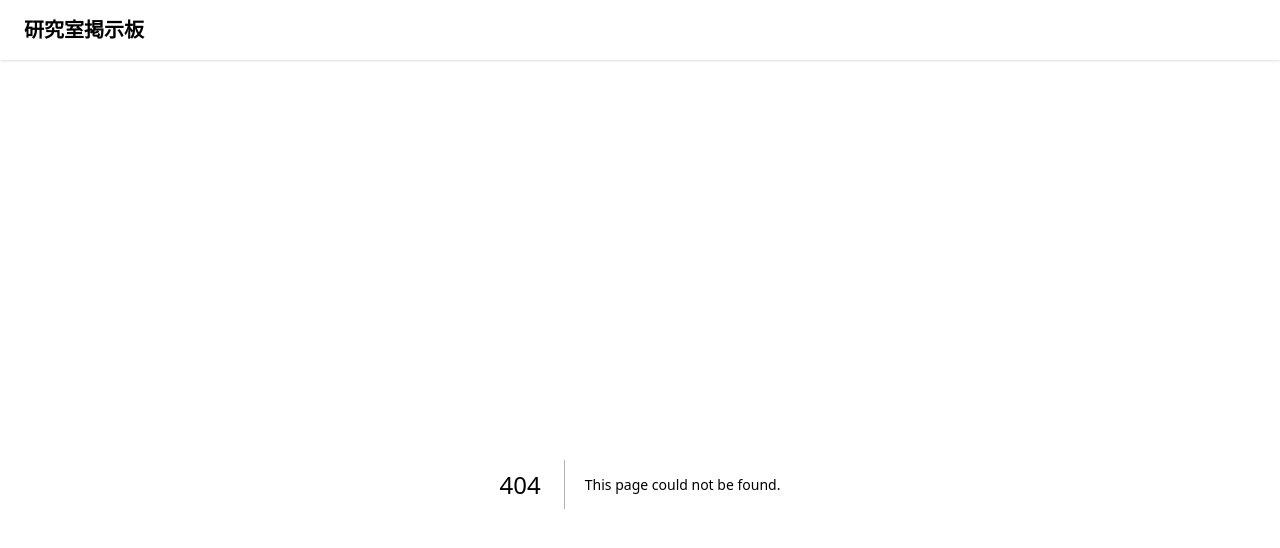
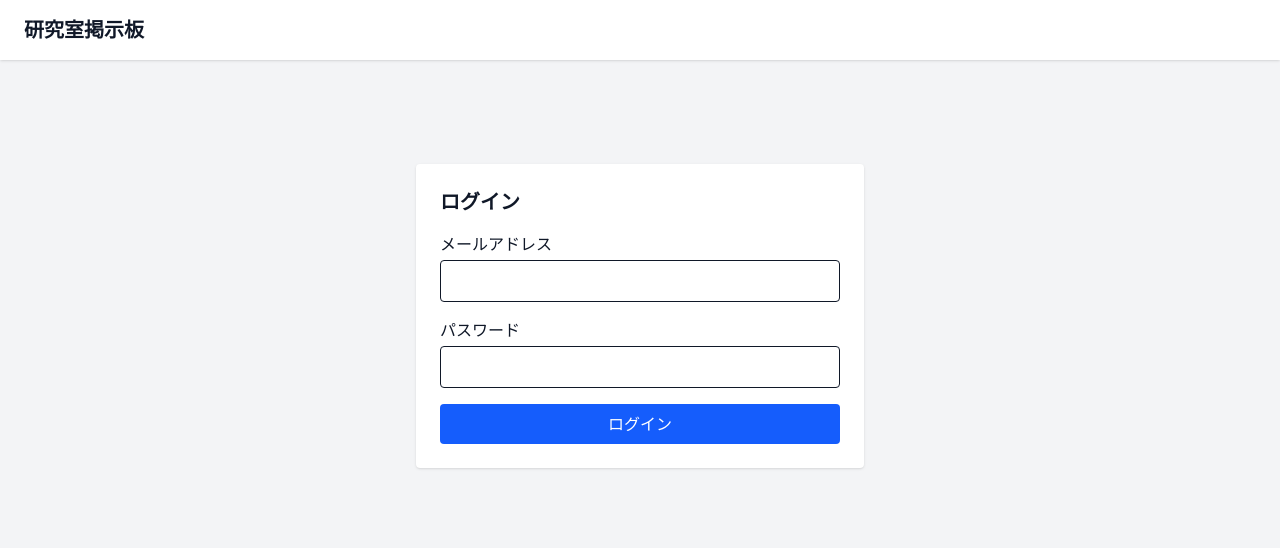
Before and after one commit to ryoito218/lab-forum, a Next.js app in the folder frontend/: page /login in a window 1280 px wide. Before the commit this address had no page. Shown: the top 548 px of the page. Built offline with nearby package versions, Linux system fonts and the light colour scheme.

Commit message:
feature: implement login page with JWT handling and redirect

```diff
--- /dev/null
+++ b/frontend/src/app/login/page.tsx
@@ -0,0 +1,71 @@
+"use client";
+import React, { useState } from "react";
+import { useRouter } from "next/navigation";
+import Cookies from "js-cookie";
+
+const LoginPage = () => {
+  const router = useRouter();
+  const [email, setEmail] = useState("");
+  const [password, setPassword] = useState("");
+  const [error, setError] = useState("");
+
+  const handleLogin = async (e: React.FormEvent) => {
+    e.preventDefault();
+    setError("");
+
+    try {
+      const res = await fetch("http://localhost:8000/auth/login", {
+        method: "POST",
+        headers: { "Content-Type": "application/x-www-form-urlencoded" },
+        body: new URLSearchParams({ username: email, password }),
+      });
+
+      if (!res.ok) {
+        throw new Error("ログインに失敗しました");
+      }
+
+      const data = await res.json();
+      Cookies.set("access_token", data.access_token);
+      router.push("/posts");
+    } catch (err) {
+      setError((err as Error).message);
+    }
+  };
+
+  return (
+    <div className="max-w-md mx-auto mt-20 p-6 bg-white rounded shadow">
+      <h2 className="text-xl font-bold mb-4">ログイン</h2>
+      <form onSubmit={handleLogin} className="space-y-4">
+        <div>
+          <label className="block mb-1">メールアドレス</label>
+          <input
+            type="email"
+            value={email}
+            onChange={(e) => setEmail(e.target.value)}
+            className="w-full px-3 py-2 border rounded"
+            required
+          />
+        </div>
+        <div>
+          <label className="block mb-1">パスワード</label>
+          <input
+            type="password"
+            value={password}
+            onChange={(e) => setPassword(e.target.value)}
+            className="w-full px-3 py-2 border rounded"
+            required
+          />
+        </div>
+        {error && <p className="text-red-500 text-sm">{error}</p>}
+        <button
+          type="submit"
+          className="w-full bg-blue-600 text-white py-2 px-4 rounded hover:bg-blue-700"
+        >
+          ログイン
+        </button>
+      </form>
+    </div>
+  );
+};
+
+export default LoginPage;
```
